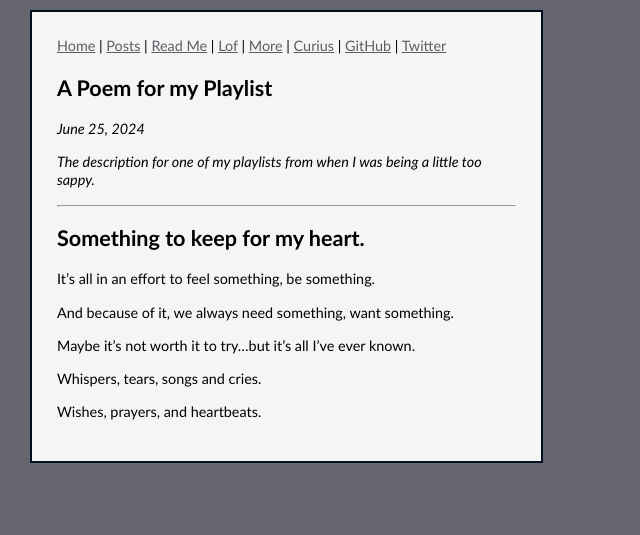
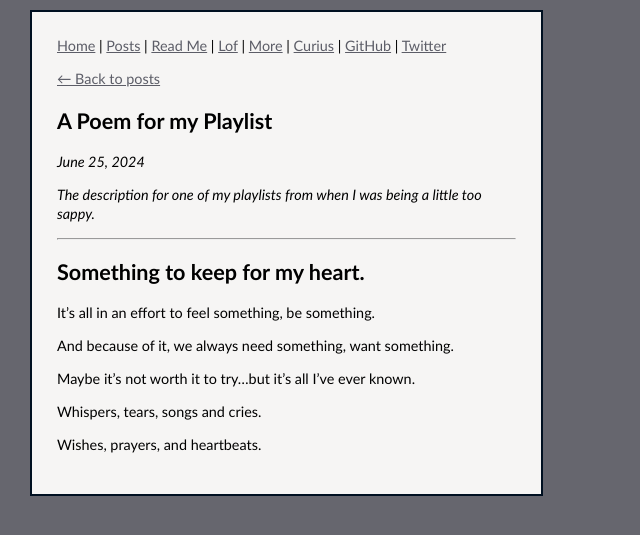
Before and after one commit to hamidahoderinwale/hamidahoderinwale.github.io, a Jekyll site: the page built from _posts/2024-06-25-apoemformyplaylist.md, in a window 1280 px wide. Shown: the top 535 px of the page, without its empty margins (0-640 px from the left). Built offline with Jekyll 4.4.1, drawn with Linux system fonts in a browser that asks for light colours.

Commit message:
Add backlink to blog listing on post pages

```diff
--- a/_layouts/post.html
+++ b/_layouts/post.html
@@ -4,6 +4,8 @@ layout: default
 <link rel="stylesheet" type="text/css" href="{{ '/blog/blog.css' | relative_url }}">
 
 <article>
+    <p><a href="{{ '/blog/blog.html' | relative_url }}">← Back to posts</a></p>
+
     <h2>{{ page.title }}</h2>
     {% if page.date %}
     <p><i>{{ page.date | date: "%B %d, %Y" }}</i></p>
```
